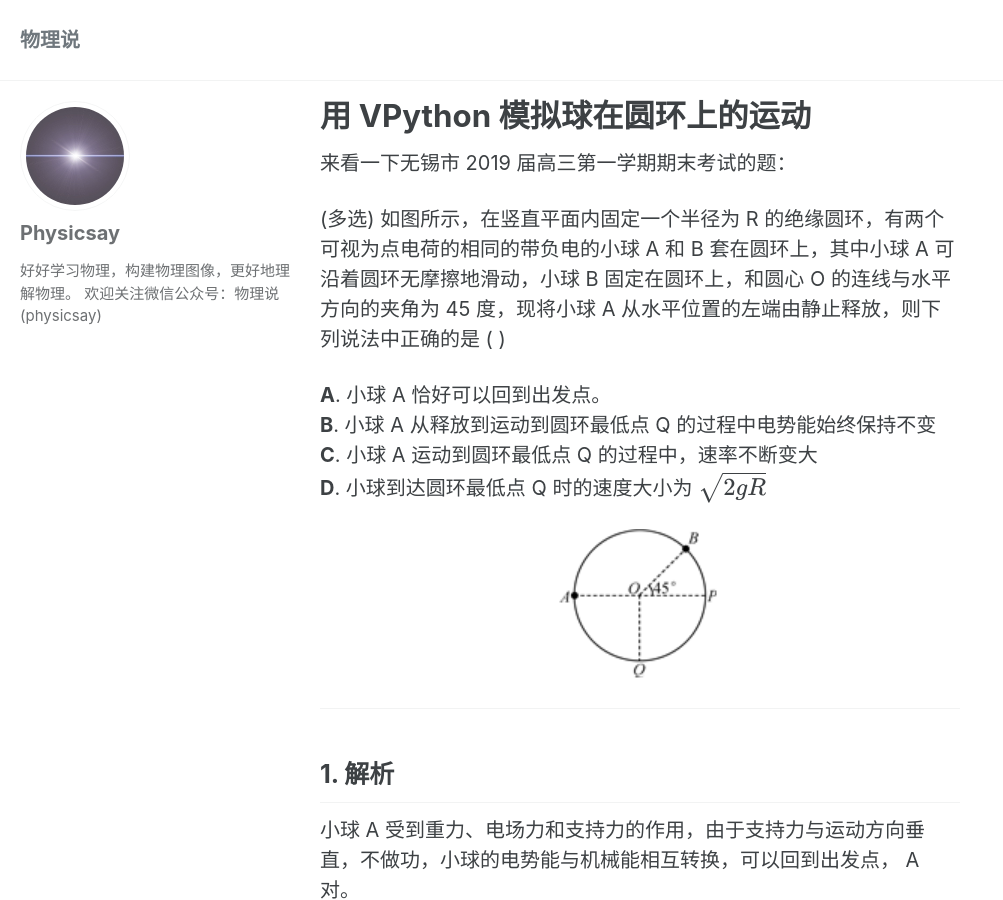
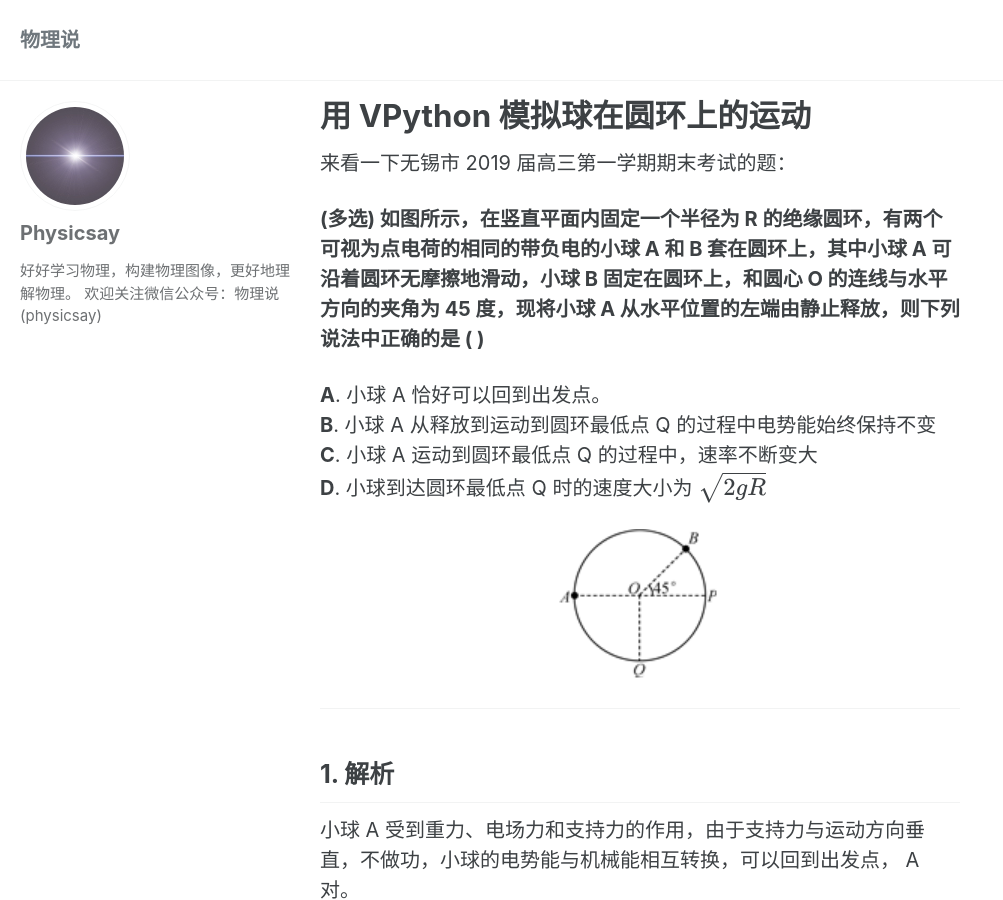
Before and after one commit to physicsay/physicsay-physicsay.github.io, a Jekyll site: the page built from _posts/2020-04-23-vpython-simulation-ball-on-ring.md, in a window 1280 px wide and 900 px high. Shown: the whole window, without its empty margins (0-1003 px from the left). Built offline with Jekyll 4.4.1, drawn with Linux system fonts in a browser that asks for light colours; cached includes are drawn as plain includes; nearby versions of some CDN libraries; formulas are drawn with MathJax 3.

Commit message:
feat: emphasize paragraph

```diff
--- a/_posts/2020-04-23-vpython-simulation-ball-on-ring.md
+++ b/_posts/2020-04-23-vpython-simulation-ball-on-ring.md
@@ -12,7 +12,7 @@ description: 带电小球在重力、支持力和电场力的作用下，在圆
 
 来看一下无锡市 2019 届高三第一学期期末考试的题：
 
-(多选) 如图所示，在竖直平面内固定一个半径为 R 的绝缘圆环，有两个可视为点电荷的相同的带负电的小球 A 和 B 套在圆环上，其中小球 A 可沿着圆环无摩擦地滑动，小球 B 固定在圆环上，和圆心 O 的连线与水平方向的夹角为 45 度，现将小球 A 从水平位置的左端由静止释放，则下列说法中正确的是 (    )
+**(多选) 如图所示，在竖直平面内固定一个半径为 R 的绝缘圆环，有两个可视为点电荷的相同的带负电的小球 A 和 B 套在圆环上，其中小球 A 可沿着圆环无摩擦地滑动，小球 B 固定在圆环上，和圆心 O 的连线与水平方向的夹角为 45 度，现将小球 A 从水平位置的左端由静止释放，则下列说法中正确的是 (    )**
 
 **A**. 小球 A 恰好可以回到出发点。
 **B**. 小球 A 从释放到运动到圆环最低点 Q 的过程中电势能始终保持不变
@@ -61,6 +61,7 @@ A 从释放运动至圆环最低点 Q 的过程中，A、B 之间的距离发生
 
 从这里也可以看出，小球最终会回到 A 点，能量守恒。
 > 注：1. 上图给出的是小球沿着圆环的速率，角度的逆时针方向为正方向。
+>
 > 2. 视频中给出的是一个周期内小球的速率和角度关系曲线。
 
 考察小球从 A 到最低点 Q (即角度从 180°到 270° 变化) 过程中速率的变化，如下所示：
```
